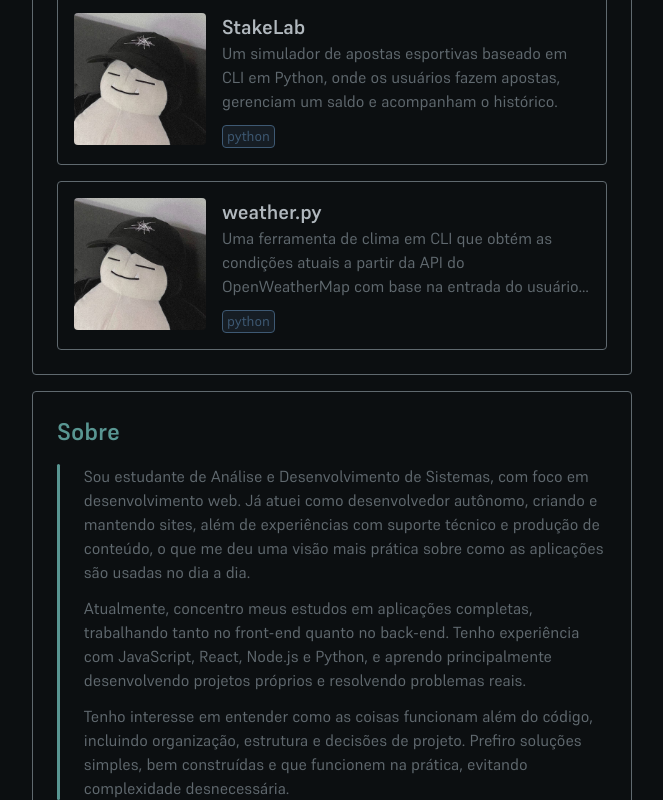
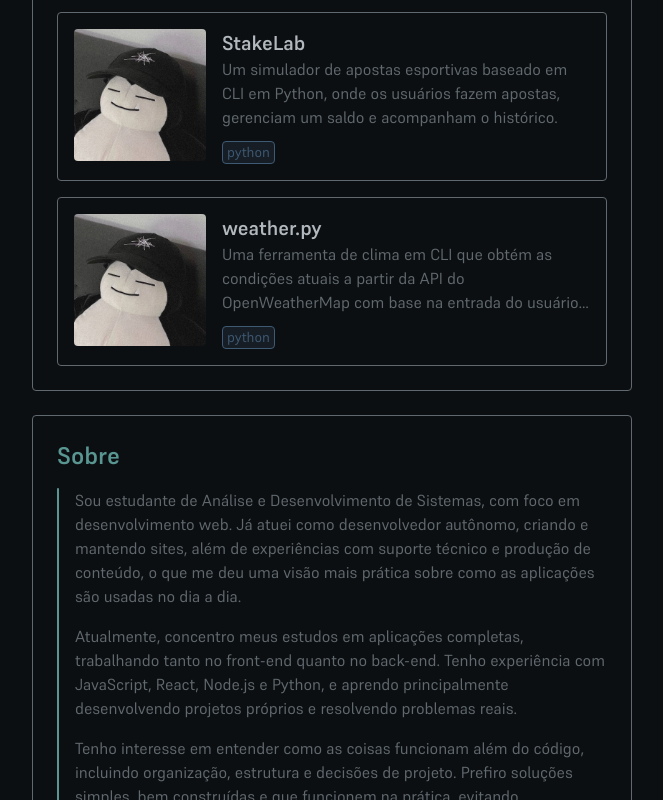
Before and after one commit to gusvsconcelos/portfolio, a React (Vite) app: page / in a window 1280 px wide. Shown: the part 1020-1820 px from the top of the page, without its empty margins (308-971 px from the left). Built offline with nearby package versions, Linux system fonts and the light colour scheme.

Commit message:
style: improve component spacing consistency

```diff
--- a/src/App.tsx
+++ b/src/App.tsx
@@ -3,8 +3,8 @@ import Home from "./pages/Home";
 
 export default function App() {
   return (
-    <div className="w-full min-h-screen p-4 bg-bg-1 font-display **:antialiased">
-      <div className="flex flex-col gap-4 max-w-150 mx-auto">
+    <div className="w-full min-h-screen p-6 bg-bg-1 font-display **:antialiased">
+      <div className="flex flex-col gap-6 max-w-150 mx-auto">
         <Home />
       </div>
     </div>
--- a/src/components/layout/About.tsx
+++ b/src/components/layout/About.tsx
@@ -6,10 +6,10 @@ export default function About() {
 
       <div className="flex flex-row mt-4 text-fg-2">
         {/*Decoration*/}
-        <div className="w-3 min-h-fit mr-6 rounded-2xl bg-accent-1"></div>
+        <div className="w-2 min-h-fit mr-4 rounded-2xl bg-accent-1"></div>
 
         {/*About me*/}
-        <div className="flex flex-col gap-3">
+        <div className="flex flex-col gap-4">
           <p>
             Sou estudante de Análise e Desenvolvimento de Sistemas, com foco em
             desenvolvimento web. Já atuei como desenvolvedor autônomo, criando e
--- a/src/components/ui/Card.tsx
+++ b/src/components/ui/Card.tsx
@@ -59,7 +59,7 @@ export default function Card(props: Props) {
             <p className="line-clamp-3 mb-3 text-fg-2">{props.description}</p>
 
             {/*Badges*/}
-            <div className="flex flex-wrap gap-2 mr-4">
+            <div className="flex flex-wrap gap-2">
               {props.techs && techBadges}
             </div>
           </div>
```
